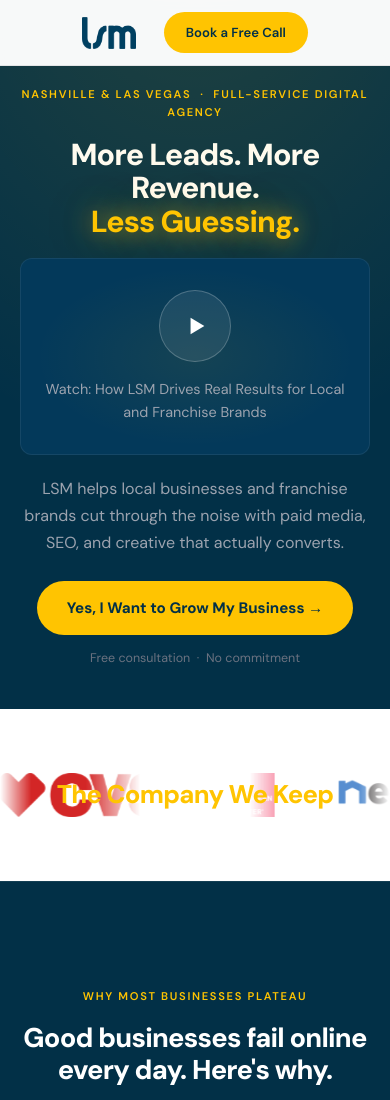
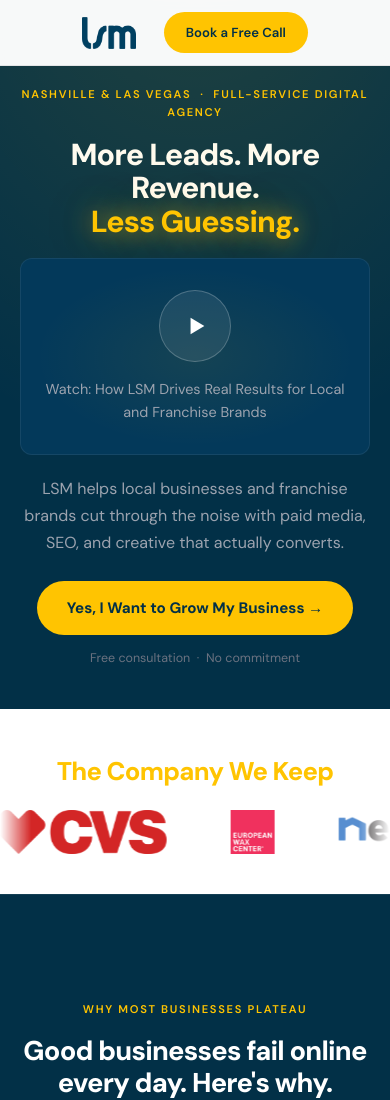
Before and after one commit to jdhilburn04/lam_landingpage, a plain HTML site: page index.html in a window 390 px wide. Shown: the top 1100 px of the page. Drawn offline with Linux system fonts and the light colour scheme.

Commit message:
scrolling bug on mobile fixed v1

```diff
--- a/style.css
+++ b/style.css
@@ -638,4 +638,24 @@ footer {
   .services-grid { grid-template-columns: 1fr; }
   .contact-form  { padding: 28px 20px; }
   .btn-pill      { padding: 15px 30px; font-size: 0.95rem; }
+
+  /* marquee: stack heading above logos, no overlay */
+  .marquee-section {
+    padding: 48px 0 40px;
+    display: flex;
+    flex-direction: column;
+    align-items: center;
+    gap: 24px;
+  }
+  .marquee-heading-wrap {
+    position: static;
+    transform: none;
+    text-align: center;
+    white-space: normal;
+  }
+  .marquee {
+    width: 100%;
+    mask-image: linear-gradient(to right, transparent 0%, black 8%, black 92%, transparent 100%);
+    -webkit-mask-image: linear-gradient(to right, transparent 0%, black 8%, black 92%, transparent 100%);
+  }
 }
```
